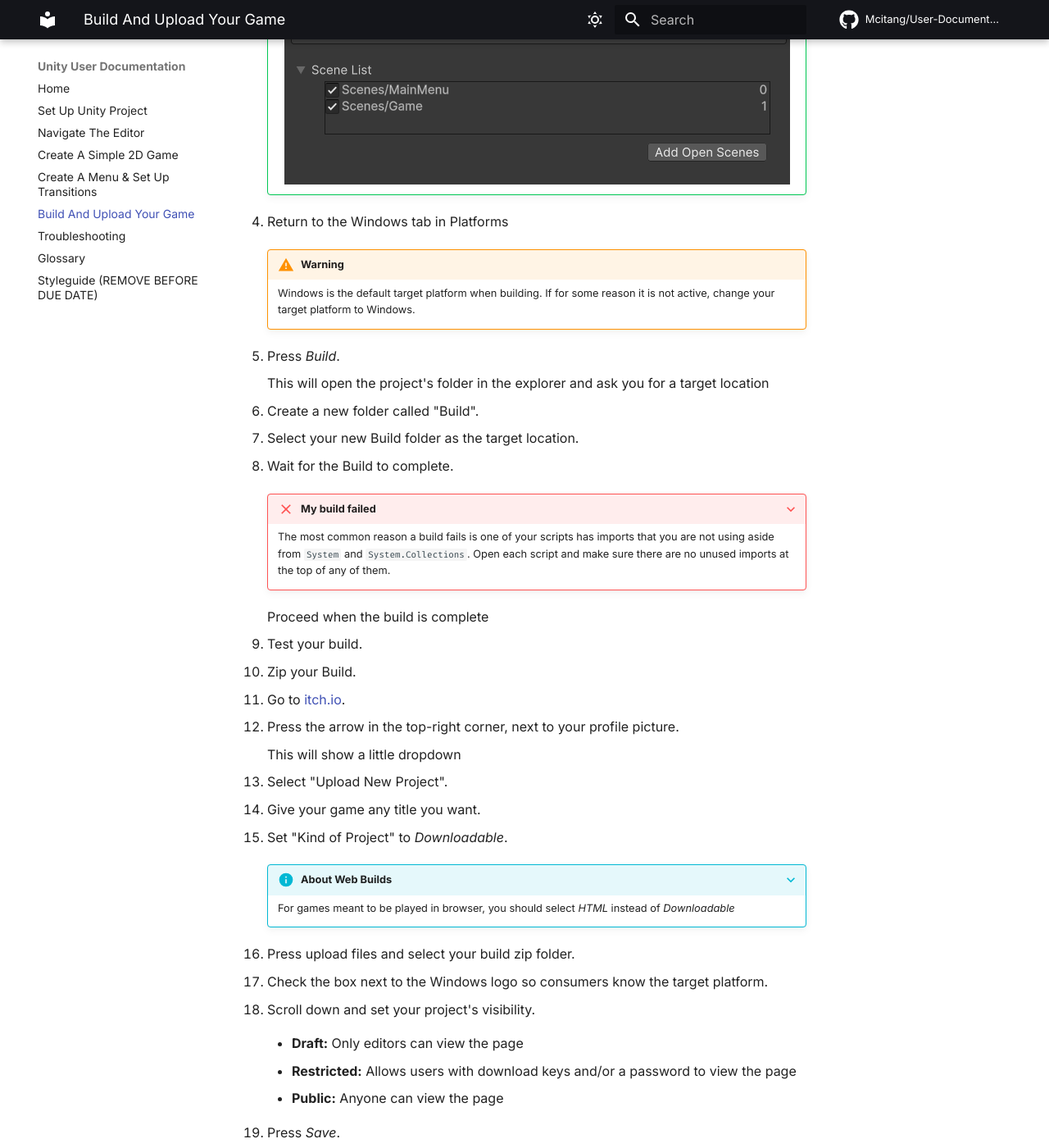
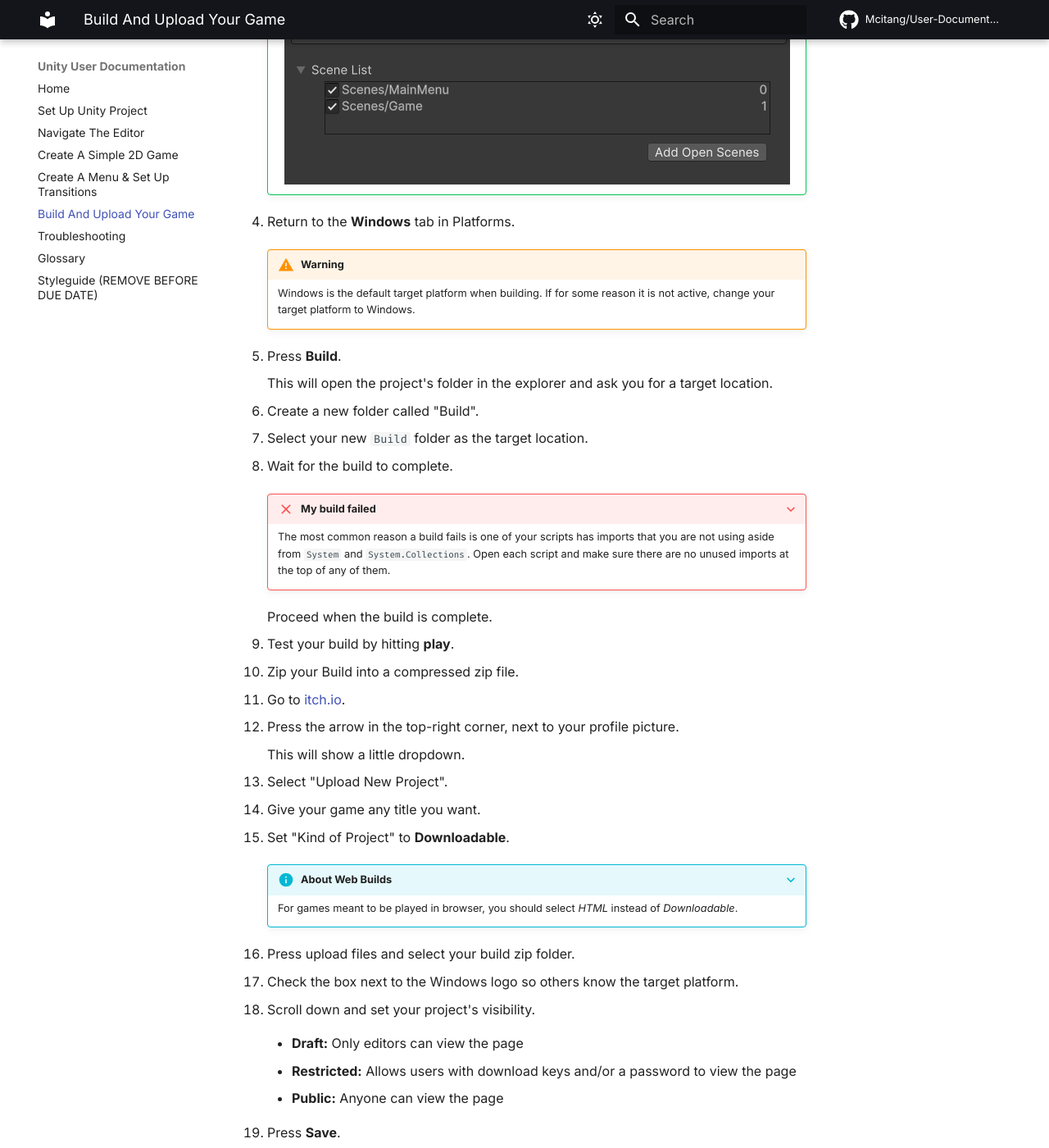
Before and after one commit to Mcitang/User-Documentation, an MkDocs documentation site: the page built from docs/build-game.md, in a window 1280 px wide and 1400 px high, scrolled down 508 px. Shown: the whole window at 82% size. Built offline with MkDocs 1.6.1 and Material for MkDocs 9.7.7, drawn with Linux system fonts in a browser that asks for light colours; comment, search, counter and statistics services are not loaded; some of the changed text lies outside the part shown.

Commit message:
Edit for consistency

```diff
--- a/docs/build-game.md
+++ b/docs/build-game.md
@@ -1,10 +1,10 @@
 # Building and Uploading Your Game
 
-1. Open the Build menu.
+1. Open the **Build menu**.
 
     > File > Build Profiles
 
-1. Open your Scene List.
+1. Open your **Scene List**.
 
 1. Rearrange your scenes so the Main Menu is at the top.
 
@@ -14,48 +14,48 @@
     !!! success
         ![Scene List with Main Menu at the top][rearranged-scene-list]{ .center }
 
-1. Return to the Windows tab in Platforms
+1. Return to the **Windows** tab in Platforms.
 
     !!! warning
         Windows is the default target platform when building. If for some reason it is not active, change your target platform to Windows.
 
-1. Press _Build_.
+1. Press **Build**.
 
-    This will open the project's folder in the explorer and ask you for a target location
+    This will open the project's folder in the explorer and ask you for a target location.
 
 1. Create a new folder called "Build".
 
-1. Select your new Build folder as the target location.
+1. Select your new `Build` folder as the target location.
 
-1. Wait for the Build to complete.
+1. Wait for the build to complete.
 
     ???+ failure "My build failed"
         The most common reason a build fails is one of your scripts has imports that you are not using aside from `System` and `System.Collections`. Open each script and make sure there are no unused imports at the top of any of them.
 
-    Proceed when the build is complete
+    Proceed when the build is complete.
 
-1. Test your build.
+1. Test your build by hitting **play**.
 
-1. Zip your Build.
+1. Zip your Build into a compressed zip file.
 
 1. Go to [itch.io][itch-url].
 
 1. Press the arrow in the top-right corner, next to your profile picture.
 
-    This will show a little dropdown
+    This will show a little dropdown.
 
 1. Select "Upload New Project".
 
 1. Give your game any title you want.
 
-1. Set "Kind of Project" to _Downloadable_.
+1. Set "Kind of Project" to **Downloadable**.
 
     ???+ info "About Web Builds"
-        For games meant to be played in browser, you should select _HTML_ instead of _Downloadable_
+        For games meant to be played in browser, you should select _HTML_ instead of _Downloadable_.
 
 1. Press upload files and select your build zip folder.
 
-1. Check the box next to the Windows logo so consumers know the target platform.
+1. Check the box next to the Windows logo so others know the target platform.
 
 1. Scroll down and set your project's visibility.
 
@@ -68,7 +68,7 @@
     - **Public:**
     Anyone can view the page
 
-1. Press _Save_.
+1. Press **Save**.
 
 And you're done! You can share that with whoever you want and they will be able to download from [itch.io][itch-url] and play it.
 
```
Also changed, not shown: docs/navigate-editor.md (+2 -1 lines).
